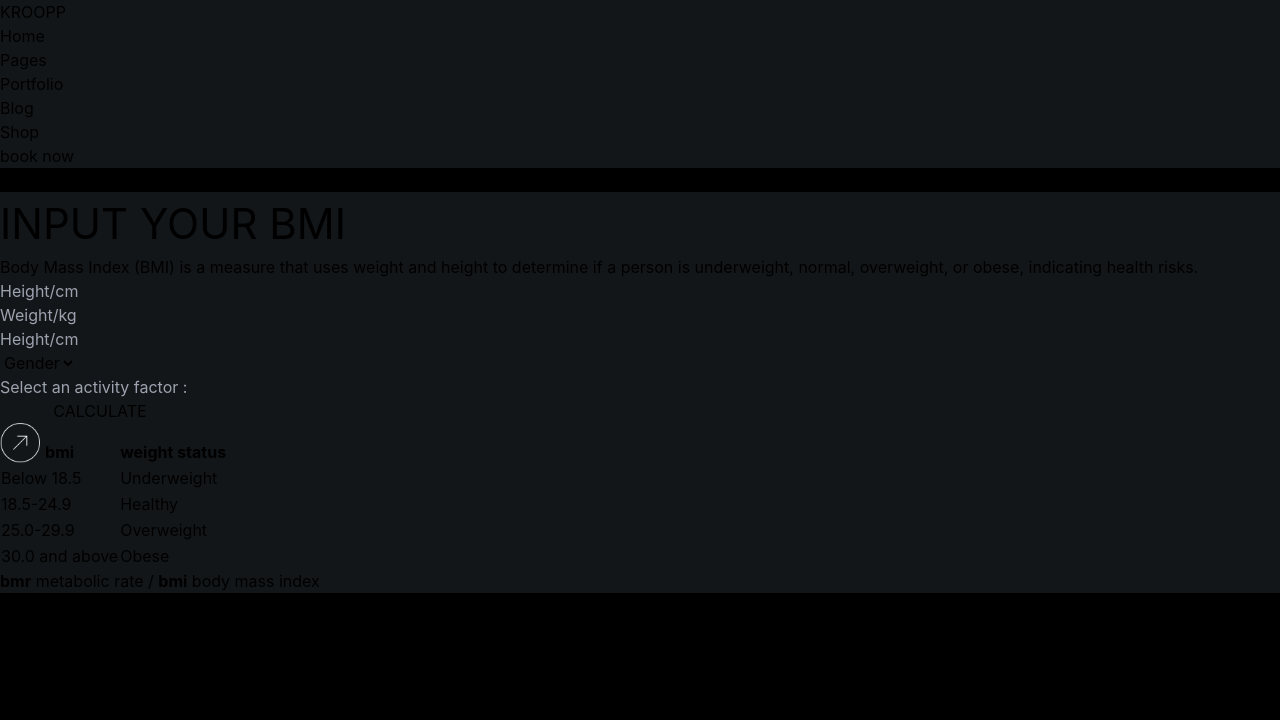
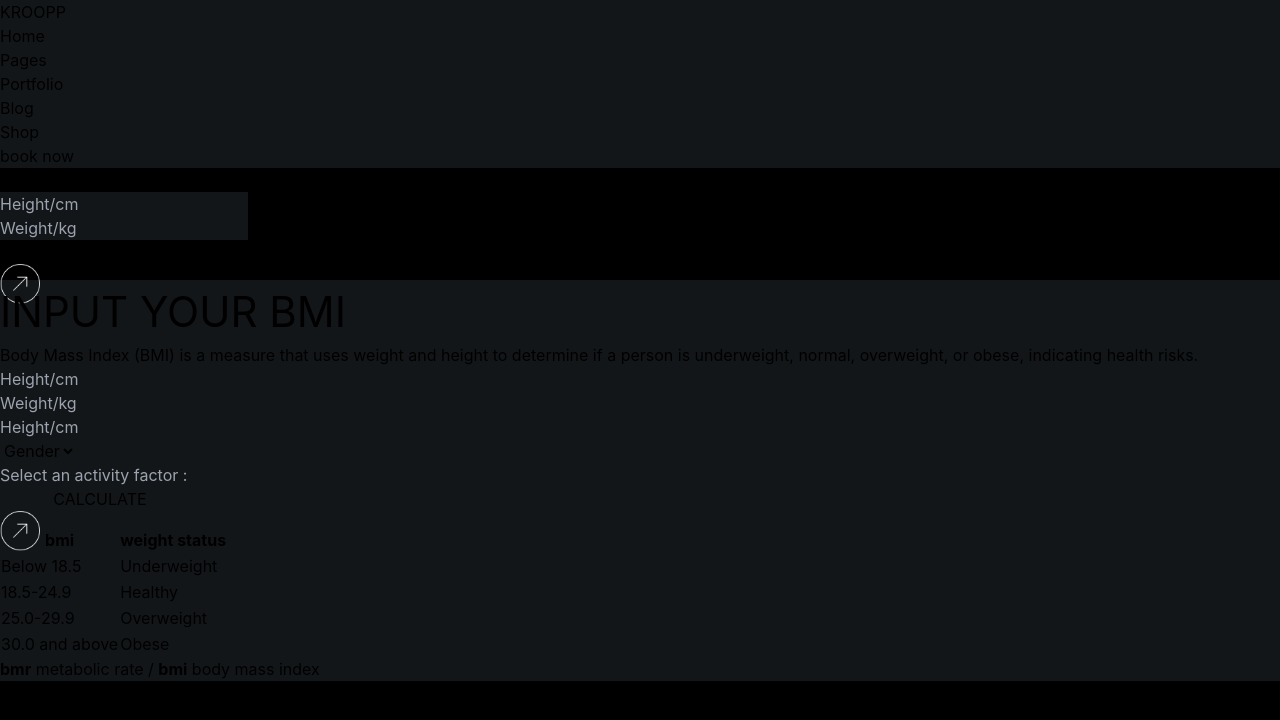
Before and after one commit to teshankalhara/CrossFit_React_TS_Frontend, a React (Vite) app: page / in a window 1280 px wide. Shown: the top 720 px of the page. Built offline with nearby package versions, Linux system fonts and the light colour scheme.

Commit message:
subscribest_compo

```diff
--- /dev/null
+++ b/src/components/SubscribeSet/SubscribeSet.tsx
@@ -0,0 +1,23 @@
+import CustomizedBtn from "../CustomizedBtn/CustomizedBtn"
+
+const SubscribeSet = () => {
+    return (
+        <>
+            <form>
+                <div className="flex">
+                    <div>
+                        <input type="text" style={{ backgroundColor: "#131619" }} className="w-[200px] h-[40px] border text-sm border-slate-300 rounded-full pl-5 p-2 placeholder:text-white placeholder:text-xs" placeholder="Height/cm" />
+                    </div>
+                    <div>
+                        <input type="text" style={{ backgroundColor: "#131619" }} className="ml-1 w-[200px] h-[40px] border text-sm border-slate-300 rounded-full pl-5 p-2 placeholder:text-white placeholder:text-xs" placeholder="Weight/kg" />
+                    </div>
+                    <div className="ml-2">
+                        <CustomizedBtn title="SUBSCRIBE" width={200} height={40} />
+                    </div>
+                </div>
+            </form>
+        </>
+    )
+}
+
+export default SubscribeSet
--- a/src/pages/Home.tsx
+++ b/src/pages/Home.tsx
@@ -1,3 +1,4 @@
+import SubscribeSet from "../components/SubscribeSet/SubscribeSet"
 import BMI from "./BMI"
 
 const Home = () => {
@@ -7,6 +8,7 @@ const Home = () => {
                 <div className="text-white">
                     Home
                 </div>
+                <SubscribeSet/>
                 <BMI/>
             </div>
         </>
```
